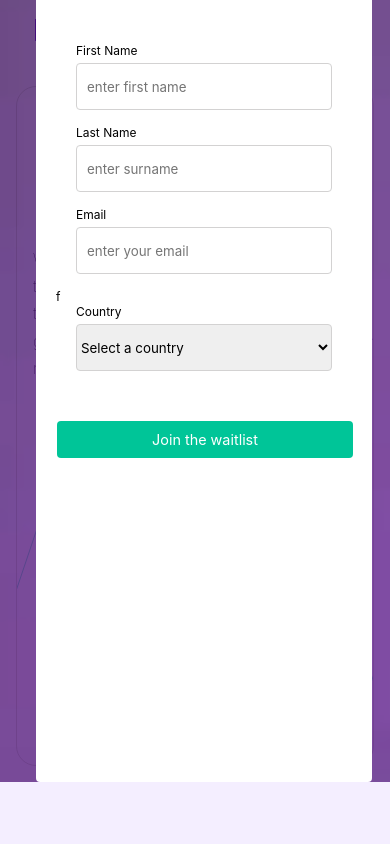
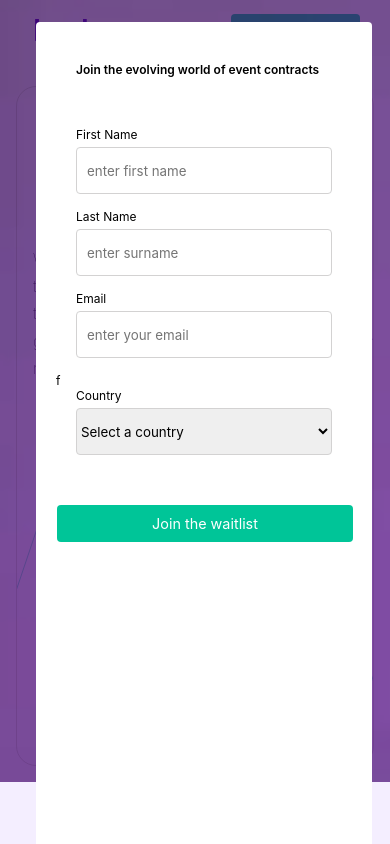
Before and after one commit to SECHUBSYSTEM/MARVEL1, a plain HTML site: page index.html in a window 390 px wide. Both pictures are taken after a click on the element "Be the first to know when we launch". Drawn offline with nearby package versions, Linux system fonts and the light colour scheme.

Commit message:
Update styles.css

```diff
--- a/styles.css
+++ b/styles.css
@@ -1076,7 +1076,7 @@ h2 {
     #form {
         position: absolute;
         width: 28em;
-        margin: -100vh auto 0 3em;
+        margin: -90vh auto 0 3em;
         padding: 20px;
         align-items: center;
         justify-content: center;
```
